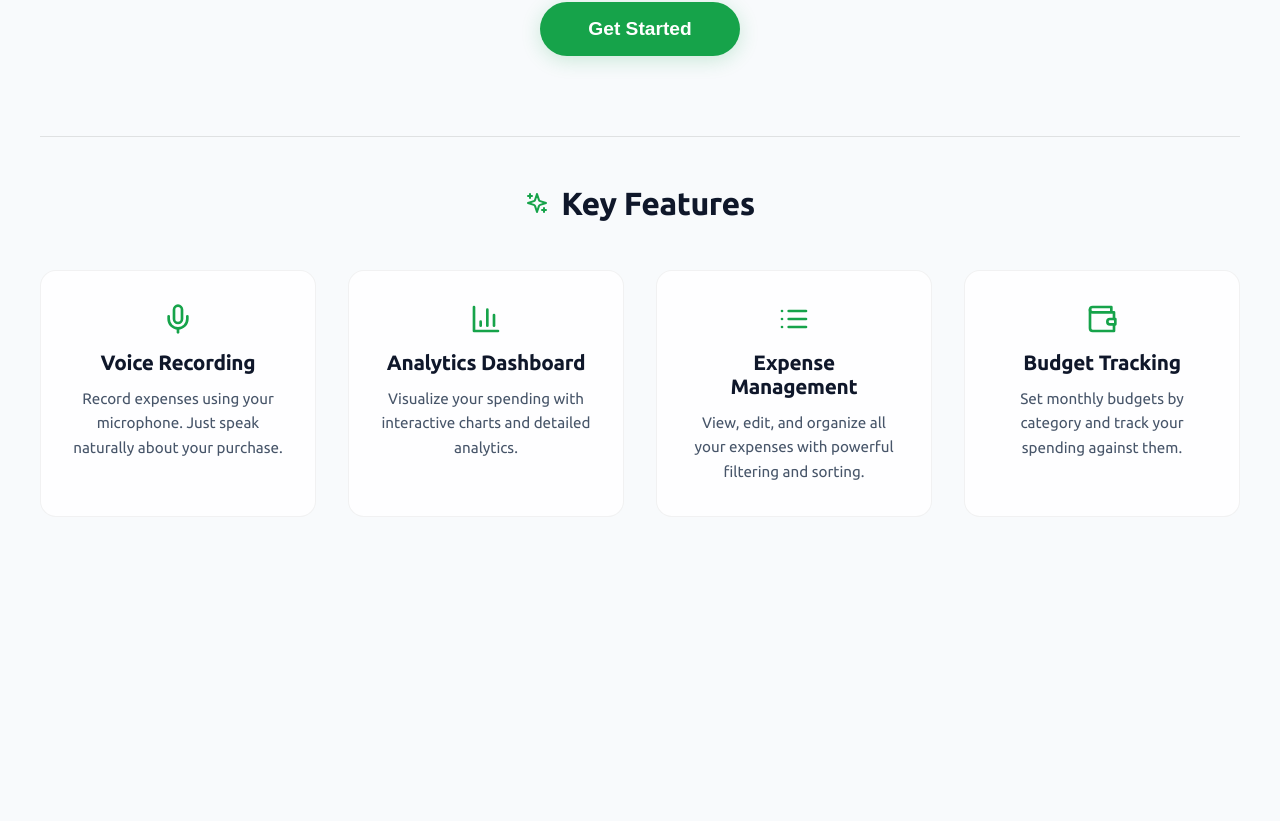
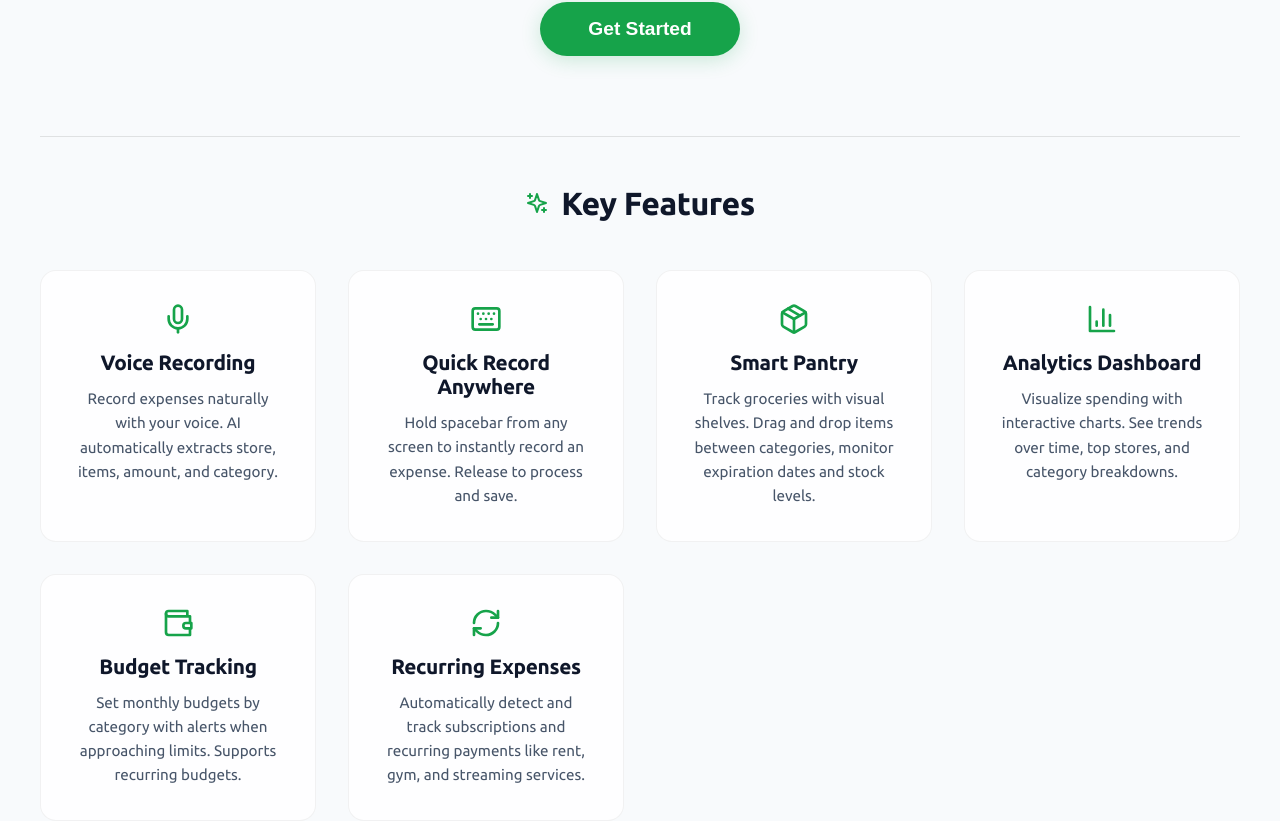
Before and after one commit to pradyunbachu/VoiceP_App, a React (Vite) app in the folder frontend/: page / in a window 1280 px wide. Shown: the part 581-1402 px from the top of the page. Before the commit the page ends 1130 px from the top, so only its background shows below. Built offline with nearby package versions, Linux system fonts and the light colour scheme; no server answers.

Commit message:
updated landing page

```diff
--- a/frontend/src/components/LandingPage.jsx
+++ b/frontend/src/components/LandingPage.jsx
@@ -1,4 +1,4 @@
-import { Mic, BarChart3, List, Wallet, Sparkles, LogIn } from "lucide-react";
+import { Mic, BarChart3, List, Wallet, Sparkles, LogIn, Keyboard, Package, RefreshCw } from "lucide-react";
 import "./LandingPage.css";
 
 const LandingPage = ({ onGetStarted, onLogin, isAuthenticated = false }) => {
@@ -6,22 +6,32 @@ const LandingPage = ({ onGetStarted, onLogin, isAuthenticated = false }) => {
     {
       icon: <Mic size={32} />,
       title: "Voice Recording",
-      description: "Record expenses using your microphone. Just speak naturally about your purchase."
+      description: "Record expenses naturally with your voice. AI automatically extracts store, items, amount, and category."
+    },
+    {
+      icon: <Keyboard size={32} />,
+      title: "Quick Record Anywhere",
+      description: "Hold spacebar from any screen to instantly record an expense. Release to process and save."
+    },
+    {
+      icon: <Package size={32} />,
+      title: "Smart Pantry",
+      description: "Track groceries with visual shelves. Drag and drop items between categories, monitor expiration dates and stock levels."
     },
     {
       icon: <BarChart3 size={32} />,
       title: "Analytics Dashboard",
-      description: "Visualize your spending with interactive charts and detailed analytics."
-    },
-    {
-      icon: <List size={32} />,
-      title: "Expense Management",
-      description: "View, edit, and organize all your expenses with powerful filtering and sorting."
+      description: "Visualize spending with interactive charts. See trends over time, top stores, and category breakdowns."
     },
     {
       icon: <Wallet size={32} />,
       title: "Budget Tracking",
-      description: "Set monthly budgets by category and track your spending against them."
+      description: "Set monthly budgets by category with alerts when approaching limits. Supports recurring budgets."
+    },
+    {
+      icon: <RefreshCw size={32} />,
+      title: "Recurring Expenses",
+      description: "Automatically detect and track subscriptions and recurring payments like rent, gym, and streaming services."
     }
   ];
 
```
